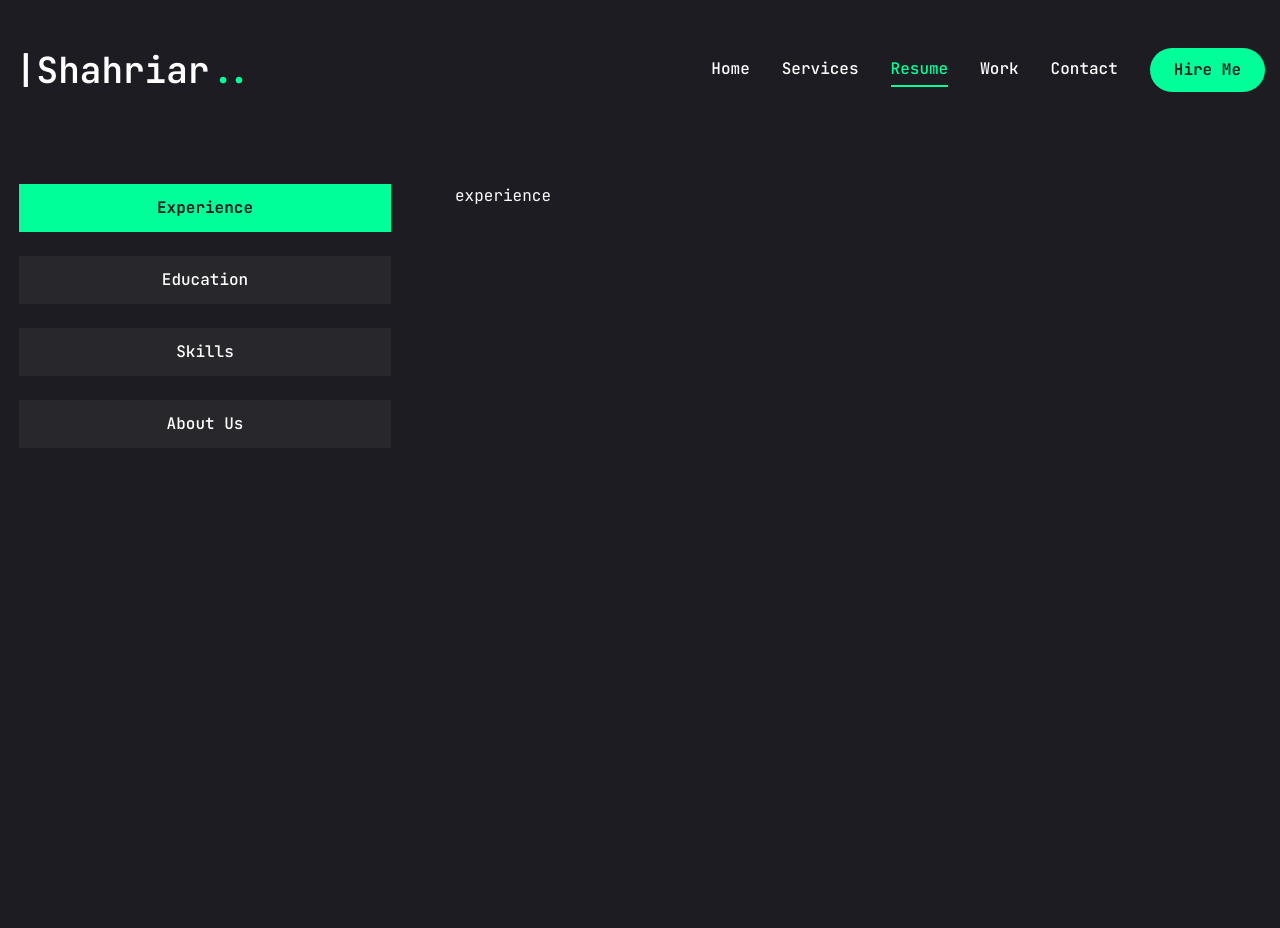
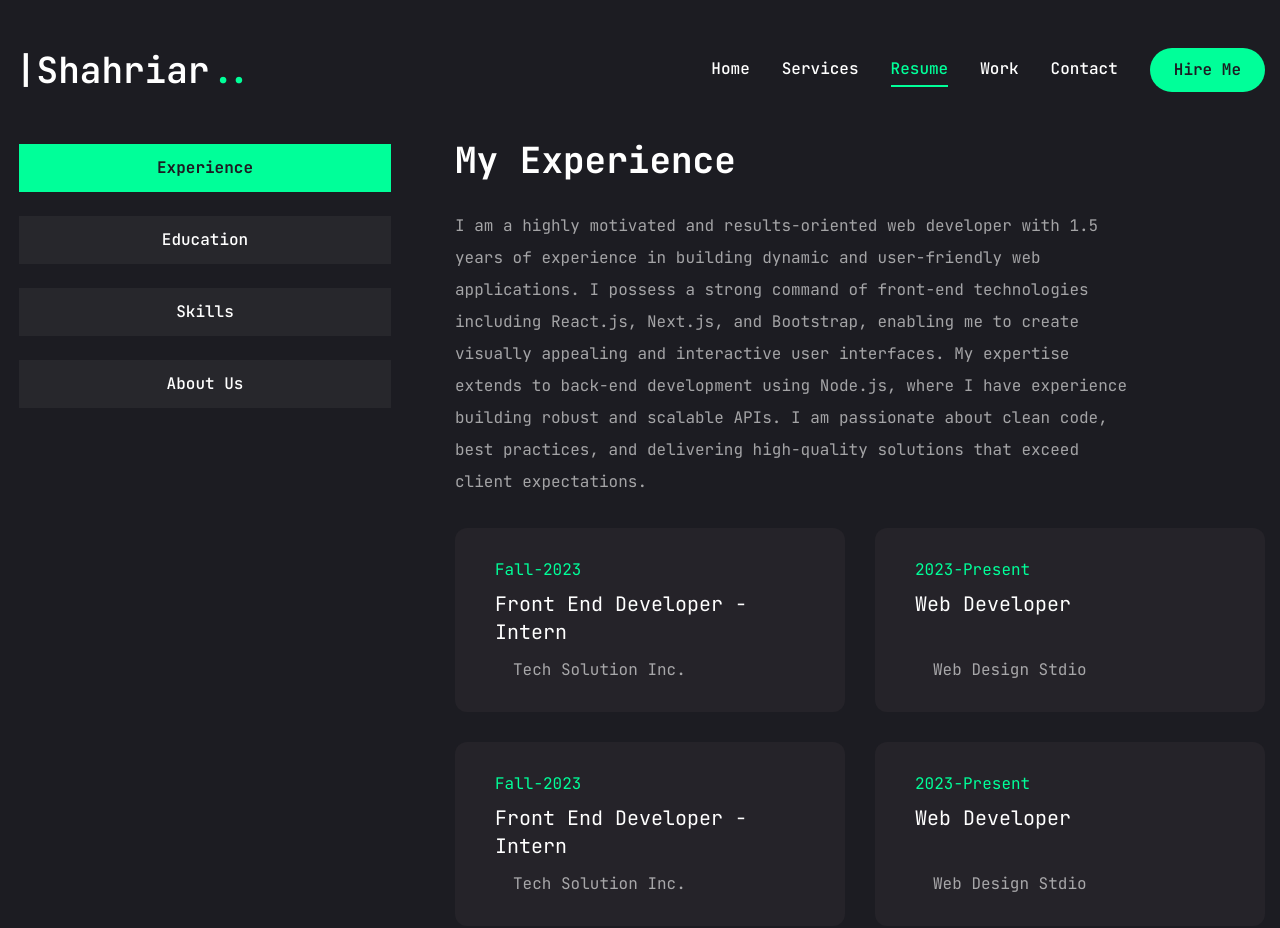
Before and after one commit to shahriar2880/portfolio, a Next.js app: page /resume in a window 1280 px wide. Before the commit the page ends 800 px from the top, so only its background shows below. Built offline with nearby package versions, Linux system fonts and the light colour scheme.

Commit message:
update tabs

```diff
--- a/app/resume/page.jsx
+++ b/app/resume/page.jsx
@@ -52,7 +52,7 @@ const experience = {
   icon: "/images/verify.png",
   title: "My Experience",
   description:
-    "I am a skilled web developer with a strong foundation in Next.Js, ReactJs, and other modern technologies. I possess excellent problem-solving and communication skills, enabling me to effectively collaborate with teams and deliver high-quality projects.",
+    "I am a highly motivated and results-oriented web developer with 1.5 years of experience in building dynamic and user-friendly web applications. I possess a strong command of front-end technologies including React.js, Next.js, and Bootstrap, enabling me to create visually appealing and interactive user interfaces. My expertise extends to back-end development using Node.js, where I have experience building robust and scalable APIs. I am passionate about clean code, best practices, and delivering high-quality solutions that exceed client expectations.",
   items: [
     {
       company: "Tech Solution Inc.",
@@ -64,6 +64,27 @@ const experience = {
       position: "Web Developer",
       duration: "2023-Present",
     },
+    {
+      company: "Tech Solution Inc.",
+      position: "Front End Developer - Intern",
+      duration: "Fall-2023",
+    },
+    {
+      company: "Web Design Stdio",
+      position: "Web Developer",
+      duration: "2023-Present",
+    },
+    {
+      company: "Tech Solution Inc.",
+      position: "Front End Developer - Intern",
+      duration: "Fall-2023",
+    },
+    {
+      company: "Web Design Stdio",
+      position: "Web Developer",
+      duration: "2023-Present",
+    },
+
   ],
 };
 
@@ -166,7 +187,30 @@ const Resume = () => {
           {/* content */}
           <div className="min-h-[70vh] w-full">
           {/* experience */}
-          <TabsContent value="experience" className="w-full">experience</TabsContent>
+          <TabsContent value="experience" className="w-full">
+            <div className="flex flex-col gap-[30px] text-center xl:text-left">
+              <h3 className="text-4xl font-bold">{experience.title}</h3>
+              <p className="max-w-[680px] text-white/60 mx-auto xl:mx-0">{experience.description}</p>
+              <ScrollArea className="h-[400px]">
+                <ul className="grid grid-cols-1 lg:grid-cols-2 gap-[30px]">
+                  {
+                    experience.items.map((item, index)=>{
+                      return(
+                        <li key={index} className="bg-[#252329] h-[184px] py-6 px-10 rounded-xl flex flex-col justify-center items-center lg:items-start gap-1">
+                          <span className="text-accent">{item.duration}</span>
+                          <h3 className="text-xl max-w-[260px] min-h-[60px] text-center lg:text-left">{item.position}</h3>
+                          <div className="flex items-center gap-3">
+                            <span className="w-[6px] h-[6px] rounded-full"></span>
+                            <p className="text-white/60">{item.company}</p>
+                          </div>
+                        </li>
+                      )
+                    })
+                  }
+                </ul>
+              </ScrollArea>
+            </div>
+          </TabsContent>
           {/* education */}
           <TabsContent value="education" className="w-full">education</TabsContent>
           {/* experience */}
```
